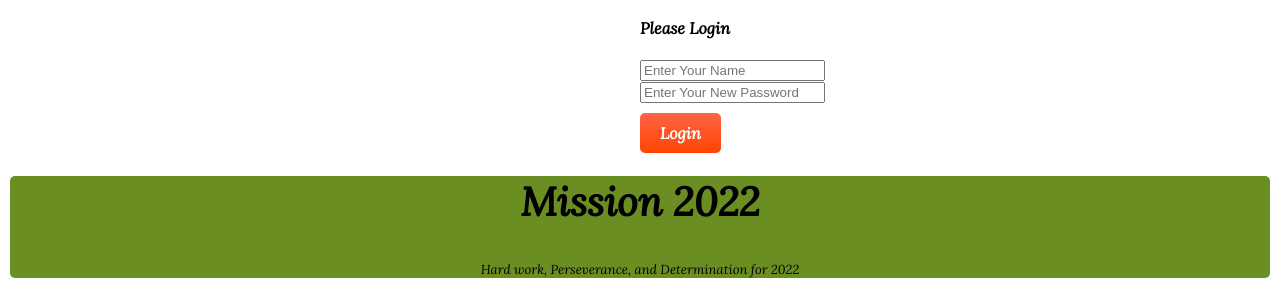
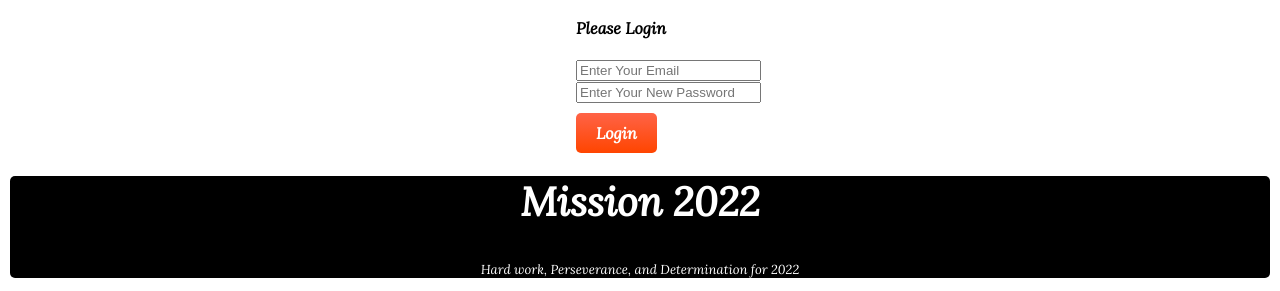
Before and after one commit to Jahirbhuiyan/Assignment-1, a plain HTML site: page index.html in a window 1280 px wide. Shown: the part 1851-2142 px from the top of the page. Drawn offline with Linux system fonts and the light colour scheme.

```diff
--- a/index.html
+++ b/index.html
@@ -79,16 +79,16 @@
             <img src="images/pictures/project.png" alt="">
         </div>
     </section>
-    <section style="margin-left: 50%;">
+    <section style="margin-left: 45%;">
 
         <h4>Please Login</h4>
-        <input type="text" placeholder="Enter Your Name"><br>
+        <input type="text" placeholder="Enter Your Email"><br>
         <input type="Password" placeholder="Enter Your New Password"><br> <br>
         <a href="" class="link-button">Login</a>
     </section>
     <section>
         <footer class="footer-area">
-            <h1 style="text-align: center;">Mission 2022</h1>
+            <h1 style="text-align: center ;">Mission 2022</h1>
             <p class="footer-item">Hard work, Perseverance, and Determination for 2022</p>
         </footer>
 
--- a/style.css
+++ b/style.css
@@ -100,8 +100,9 @@ margin-left: 2%;
     font-size: small;
 }
 .footer-area{
-    background-color: olivedrab;
+    background-color: black;
     border-radius: 5px;
     margin-left: 10px;
     margin-right: 10px;
+    color: white;
 }
```
